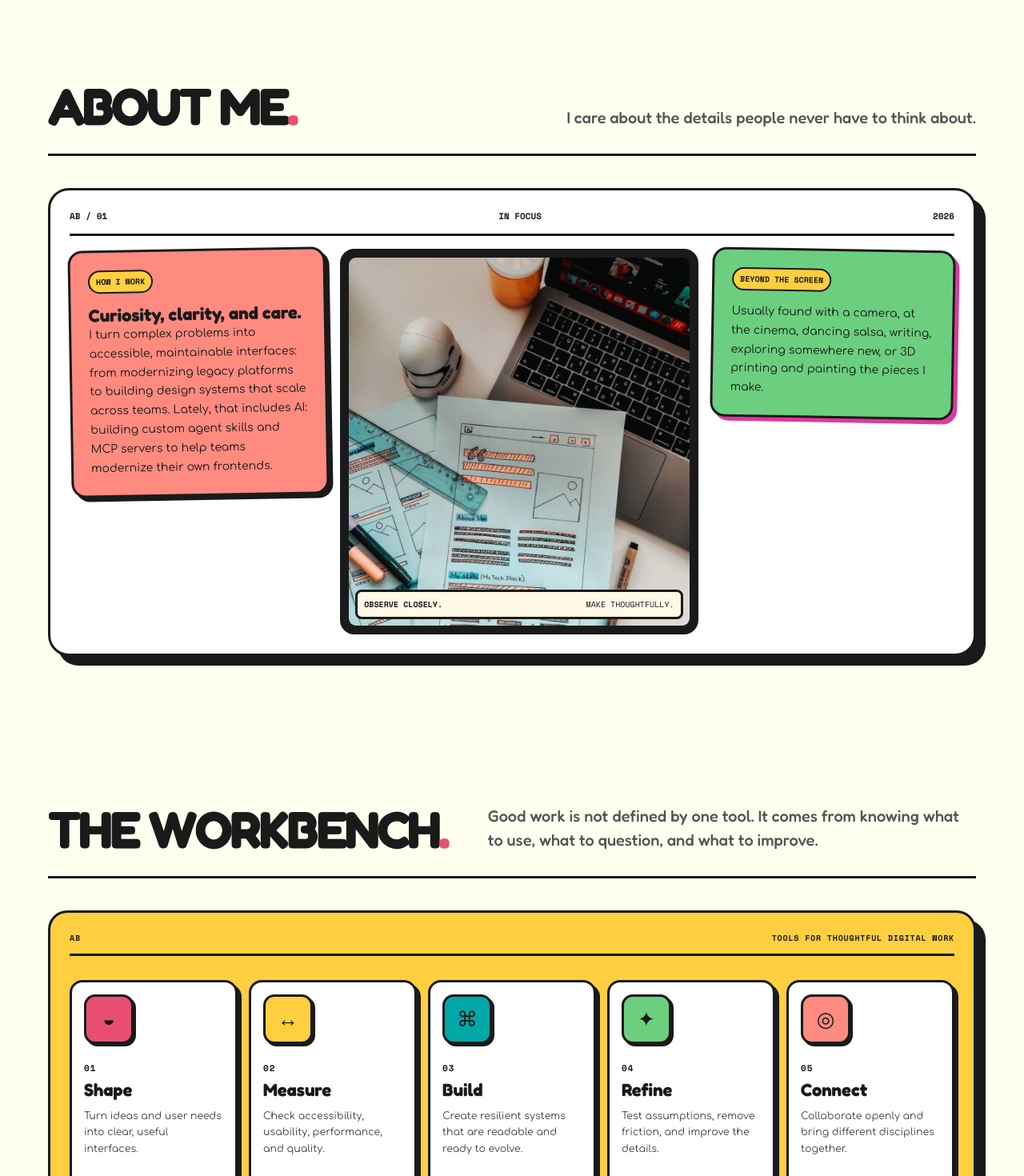
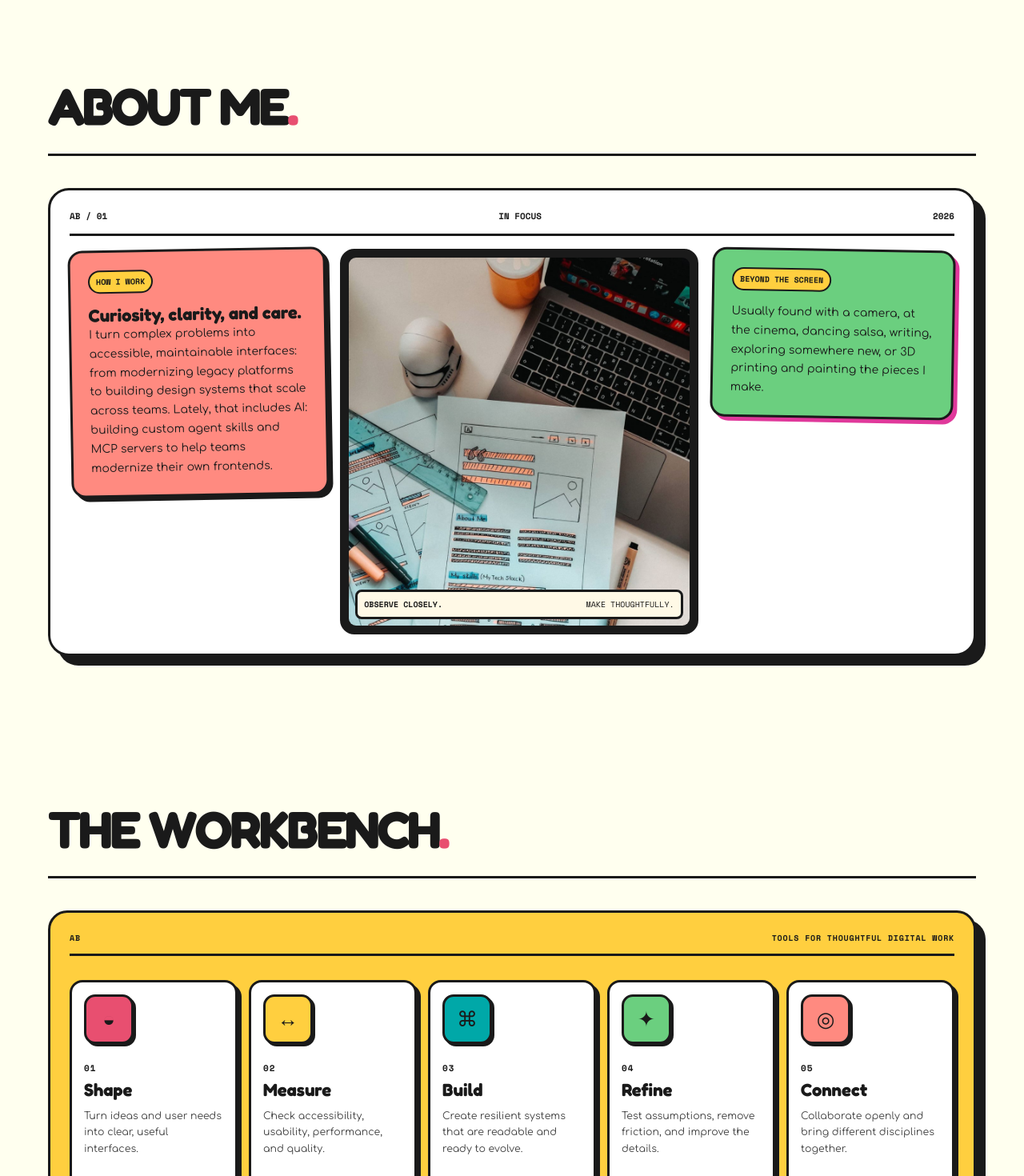
Before and after one commit to aLe3ouLa/resume-react, a React (Vite) app: page / in a window 1280 px wide. Shown: the part 720-2190 px from the top of the page at 80% size. Built offline with nearby package versions, Linux system fonts and the light colour scheme.

Commit message:
fix: remove eyebrows

```diff
--- a/src/components/MakerDesk/MakerDesk.tsx
+++ b/src/components/MakerDesk/MakerDesk.tsx
@@ -367,12 +367,10 @@ export default function MakerDesk() {
             <div className={styles.wrapper}>
                 <header className={styles.header}>
                     <div>
-                        <span>One desk, many interests</span>
                         <h2 id="maker-desk-heading">
                             The maker&apos;s desk<span>.</span>
                         </h2>
                     </div>
-                    <p>A map of what I build, collect, and keep learning.</p>
                 </header>
 
                 <div className={styles.shell}>
--- a/src/pages/Home.tsx
+++ b/src/pages/Home.tsx
@@ -66,10 +66,7 @@ export default function Home() {
         <main id="top">
             <Hero />
             <section className={`${styles.section} ${styles.container}`}>
-                <SectionHeader
-                    title="About me"
-                    text="I care about the details people never have to think about."
-                />
+                <SectionHeader title="About me" />
                 <div className={styles.about}>
                     <div className={styles.meta}>
                         <span>AB / 01</span>
@@ -99,10 +96,7 @@ export default function Home() {
                 </div>
             </section>
             <section className={`${styles.section} ${styles.container}`}>
-                <SectionHeader
-                    title="The workbench"
-                    text="Good work is not defined by one tool. It comes from knowing what to use, what to question, and what to improve."
-                />
+                <SectionHeader title="The workbench" />
                 <div className={styles.bench}>
                     <div className={styles.rail}>
                         <b>AB</b>
@@ -156,10 +150,7 @@ export default function Home() {
                 id="photography"
                 className={`${styles.section} ${styles.container}`}
             >
-                <SectionHeader
-                    title="Photography"
-                    text="Small scenes, faraway places, and people worth looking twice at."
-                />
+                <SectionHeader title="Photography" />
                 <div className={styles.gallery}>
                     {photos.map(([src, alt]) => (
                         <figure key={alt}>
@@ -173,7 +164,7 @@ export default function Home() {
     );
 }
 
-function SectionHeader({ title, text }: { title: string; text: string }) {
+function SectionHeader({ title }: { title: string }) {
     return (
         <div className={styles.sectionHeader}>
             <div>
@@ -182,7 +173,6 @@ function SectionHeader({ title, text }: { title: string; text: string }) {
                     <span>.</span>
                 </h2>
             </div>
-            <p>{text}</p>
         </div>
     );
 }
```
